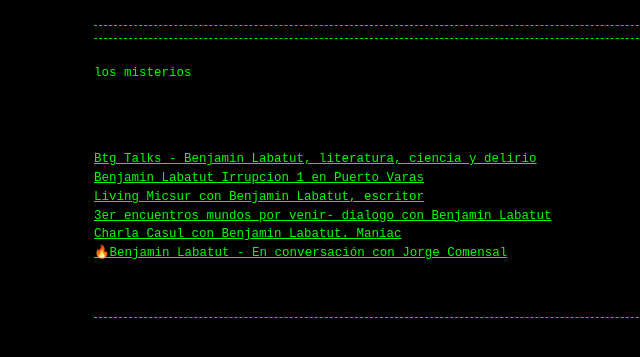
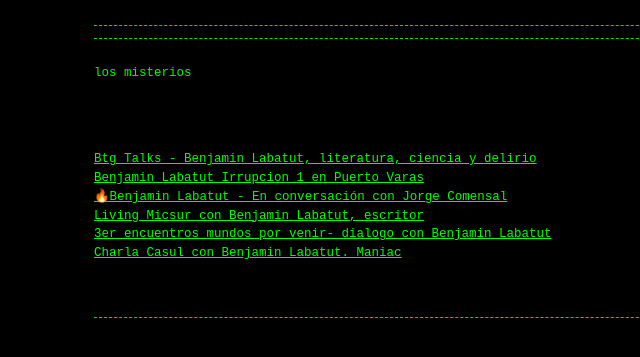
Before and after one commit to Guerrillaradio/losmisterios, a Jekyll site: the page built from index.md, in a window 1280 px wide. Shown: the top 357 px of the page, without its empty margins (246-886 px from the left). Built offline with Jekyll 4.4.1, drawn with Linux system fonts in a browser that asks for light colours; our own code applies the rules of GitHub Pages for plain Markdown files.

Commit message:
Update index.md

```diff
--- a/index.md
+++ b/index.md
@@ -5,7 +5,7 @@
 <div><font color="#00ff00"></font></div><div></div><div><font color="#00ff00"> </font><font color="#00ff00"> </font></div>
 <a href="https://archive.org/details/btg-talks-benjamin-labatut-literatura-ciencia-y-delirio_202505"><div><font color="#00ff00">Btg Talks - Benjamin Labatut, literatura, ciencia y delirio</font></div><div></div><div><font color="#00ff00"> </font><font color="#00ff00"> </font></div>
 <a href="https://archive.org/details/benjamn-labatut-irrupcion-1-en-puerto-varas"><div><font color="#00ff00">Benjamin Labatut  Irrupcion 1 en Puerto Varas</font></div><div></div><div><font color="#00ff00"> </font><font color="#00ff00"> </font></div>
+<a href="https://archive.org/details/benjamin-labatut-en-conversacion-con-jorge-comensal"><div><font color="#00ff00">🔥Benjamin Labatut - En conversación con Jorge Comensal</font></div><div></div><div><font color="#00ff00"> </font><font color="#00ff00"> </font></div>
 <a href="https://archive.org/details/living-micsur-con-benjamn-labatut-escritor"><div><font color="#00ff00">Living Micsur con Benjamin Labatut, escritor</font></div><div></div><div><font color="#00ff00"> </font><font color="#00ff00"> </font></div>
 <a href="https://archive.org/details/03.-3o-encuentros-mundos-por-venir.-dialogo-con-benjamin-labatut"><div><font color="#00ff00">3er encuentros mundos por venir- dialogo con Benjamin Labatut</font></div><div></div><div><font color="#00ff00"> </font><font color="#00ff00"> </font></div>
-<a href="https://archive.org/details/charla-casul-con-benjamin-labatut-maniac"><div><font color="#00ff00">Charla Casul con Benjamin Labatut. Maniac</font></div><div></div><div><font color="#00ff00"> </font><font color="#00ff00"> </font></div>
-<a href="https://archive.org/details/benjamin-labatut-en-conversacion-con-jorge-comensal"><div><font color="#00ff00">🔥Benjamin Labatut - En conversación con Jorge Comensal</font></div><div></div><div><font color="#00ff00"> </font><font color="#00ff00"> </font></div></a>
+<a href="https://archive.org/details/charla-casul-con-benjamin-labatut-maniac"><div><font color="#00ff00">Charla Casul con Benjamin Labatut. Maniac</font></div><div></div><div><font color="#00ff00"> </font><font color="#00ff00"> </font></div></a>
```
